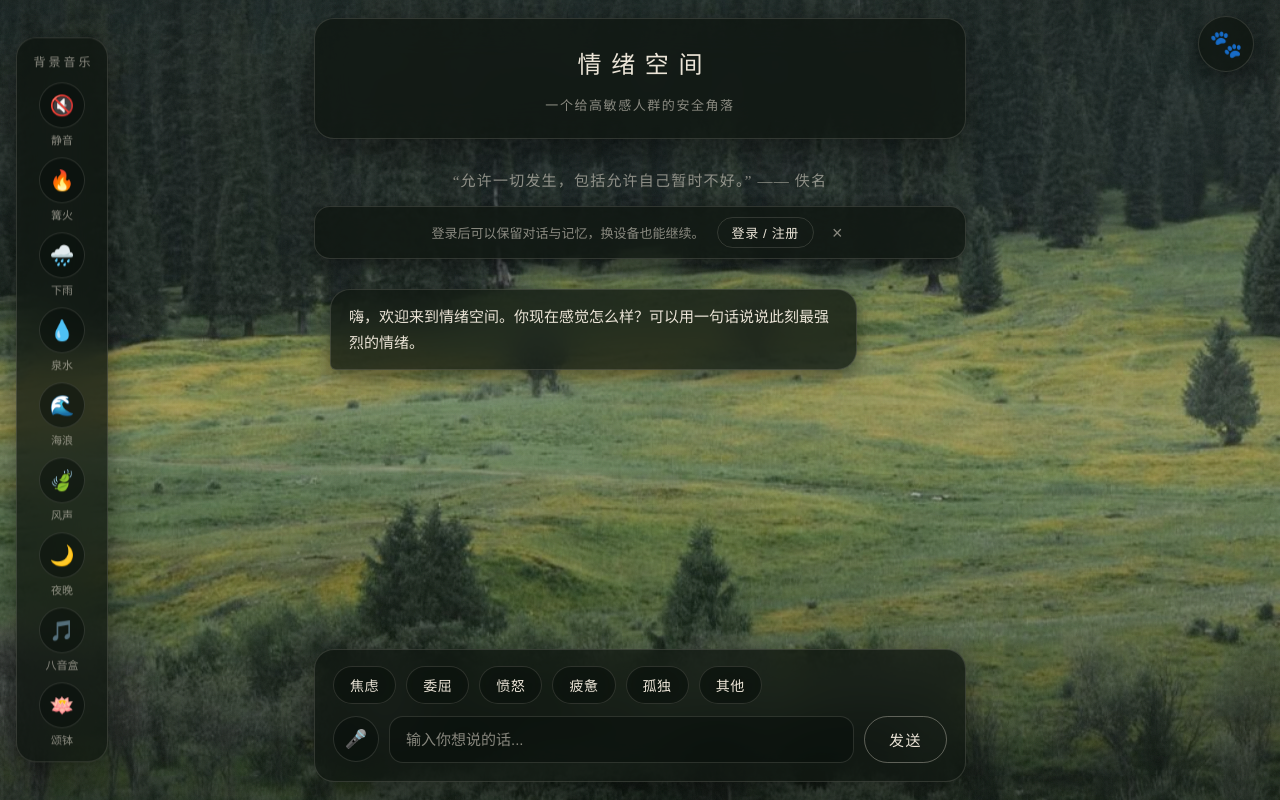
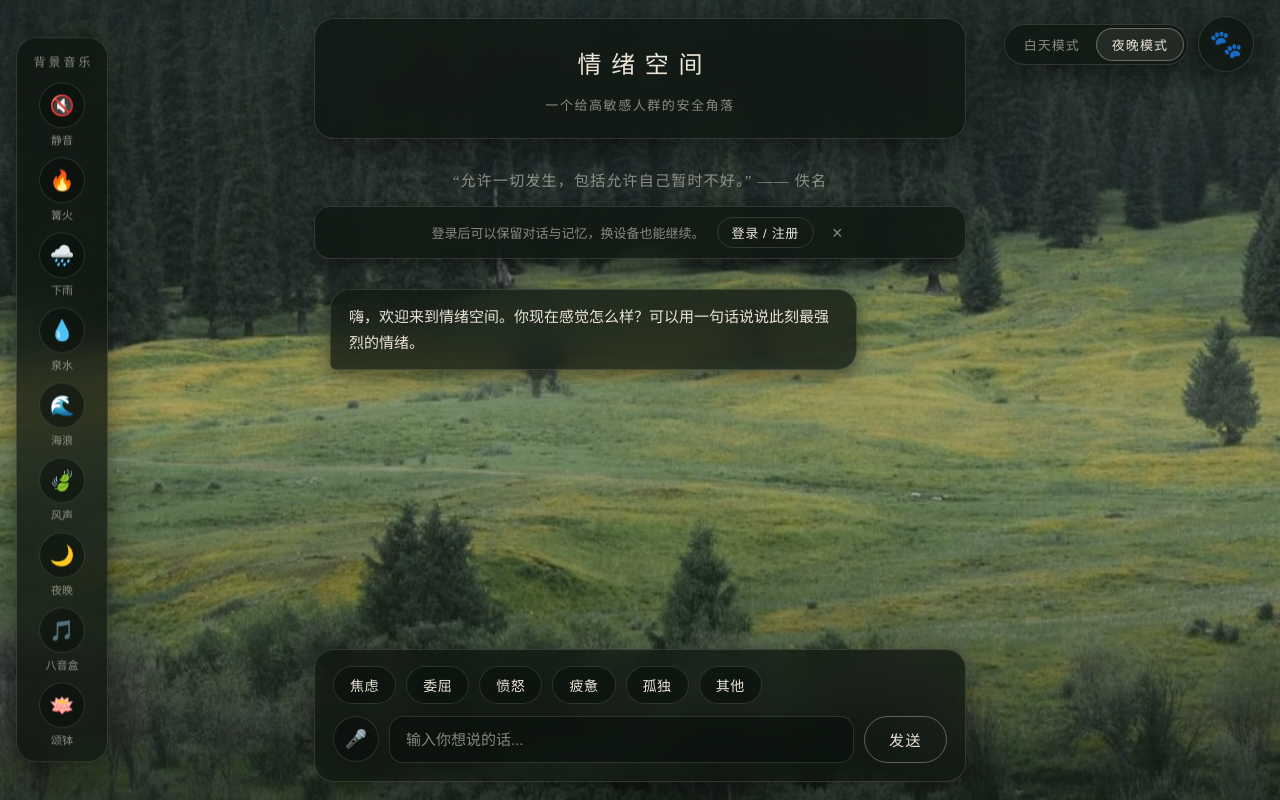
Before and after one commit to Muggle0408/Solace, a website: page public/index.html in a window 1280 px wide. Drawn offline with Linux system fonts and the light colour scheme; no server answers.

Commit message:
feat: 白天/夜晚模式切换改为头像左侧常驻分段按钮
- 头像菜单移除「低刺激浅色模式」项
- 右上角新增胶囊分段按钮：左「白天模式」（浅色）右「夜晚模式」（森林暗色），
  常驻可见，激活段高亮，选择 localStorage 记忆
- 窄屏下按钮自动收窄

```diff
--- a/public/app.js
+++ b/public/app.js
@@ -485,16 +485,28 @@ if (bgmListEl) {
 
 // ---------- 账号系统：右上角动物头像 + 下拉菜单（游客模式不受影响） ----------
 
-// 主题：默认暗夜森林；可切「低刺激浅色模式」，localStorage 记忆
+// 主题：默认暗夜森林；头像左侧分段按钮切换「白天/夜晚」，localStorage 记忆
+function setTheme(light) {
+  document.body.classList.toggle('theme-light', light);
+  localStorage.setItem('solace-theme', light ? 'light' : 'dark');
+  updateThemeToggle();
+}
+
+function updateThemeToggle() {
+  const light = document.body.classList.contains('theme-light');
+  document.querySelectorAll('.theme-opt').forEach((b) =>
+    b.classList.toggle('active', (b.dataset.theme === 'light') === light));
+}
+
 (function applySavedTheme() {
   if (localStorage.getItem('solace-theme') === 'light') document.body.classList.add('theme-light');
+  updateThemeToggle();
 })();
 
-function toggleTheme() {
-  const light = document.body.classList.toggle('theme-light');
-  localStorage.setItem('solace-theme', light ? 'light' : 'dark');
-  updateAuthUI(); // 重新渲染菜单以更新切换项文案
-}
+document.getElementById('themeToggle').addEventListener('click', (e) => {
+  const btn = e.target.closest('.theme-opt');
+  if (btn) setTheme(btn.dataset.theme === 'light');
+});
 
 // 引用语：每次加载随机一句（衬线、奶油白、居中）
 const QUOTES = [
@@ -575,12 +587,6 @@ function renderAccountMenu() {
     items.push({ icon: '👤', label: '账号登录', onClick: openLoginModal });
     items.push({ icon: '✨', label: '新对话', onClick: startNewConversationWithNote });
   }
-  const isLight = document.body.classList.contains('theme-light');
-  items.push({
-    icon: isLight ? '🌙' : '☀️',
-    label: isLight ? '暗夜森林模式' : '低刺激浅色模式',
-    onClick: toggleTheme
-  });
   accountMenu.innerHTML = '';
   items.forEach(({ icon, label, onClick }) => {
     const btn = document.createElement('button');
--- a/public/index.html
+++ b/public/index.html
@@ -4,7 +4,7 @@
   <meta charset="UTF-8">
   <meta name="viewport" content="width=device-width, initial-scale=1.0">
   <title>情绪空间 · 高敏感人群情绪疏导</title>
-  <link rel="stylesheet" href="style.css?v=20261031">
+  <link rel="stylesheet" href="style.css?v=20261032">
 </head>
 <body>
   <!-- 背景：暗夜森林（色阶渐变 + 多层树影 + 雾带 + 暗角）；噪点空气感层 -->
@@ -52,9 +52,15 @@
     </div>
   </div>
 
-  <!-- 右上角：账号动物头像，点击展开账号菜单 -->
+  <!-- 右上角：白天/夜晚模式切换 + 账号动物头像，点击头像展开账号菜单 -->
   <div class="account-area">
-    <button id="avatarBtn" class="avatar-btn" title="账号">🐾</button>
+    <div class="account-top">
+      <div class="theme-toggle" id="themeToggle" role="group" aria-label="页面模式切换">
+        <button type="button" class="theme-opt" data-theme="light">白天模式</button>
+        <button type="button" class="theme-opt active" data-theme="dark">夜晚模式</button>
+      </div>
+      <button id="avatarBtn" class="avatar-btn" title="账号">🐾</button>
+    </div>
     <div class="account-menu hidden" id="accountMenu" role="menu"></div>
   </div>
 
@@ -117,6 +123,6 @@
     </div>
   </div>
 
-  <script src="app.js?v=20261031"></script>
+  <script src="app.js?v=20261032"></script>
 </body>
 </html>
--- a/public/style.css
+++ b/public/style.css
@@ -722,6 +722,46 @@ body.theme-light .form-submit:hover { background: #3d5680; }
   gap: 8px;
 }
 
+.account-top {
+  display: flex;
+  align-items: center;
+  gap: 10px;
+}
+
+/* 白天 / 夜晚 模式分段切换（常驻可见） */
+.theme-toggle {
+  display: flex;
+  background: var(--bg-card);
+  backdrop-filter: blur(18px);
+  -webkit-backdrop-filter: blur(18px);
+  border: 1px solid var(--border);
+  border-radius: 999px;
+  padding: 3px;
+  box-shadow: 0 8px 24px var(--shadow);
+}
+
+.theme-opt {
+  border: none;
+  background: transparent;
+  color: var(--text-dim);
+  padding: 7px 16px;
+  border-radius: 999px;
+  font-size: 13px;
+  font-weight: 300;
+  letter-spacing: 0.08em;
+  cursor: pointer;
+  transition: all .3s ease;
+  white-space: nowrap;
+}
+
+.theme-opt:hover { color: var(--text); }
+
+.theme-opt.active {
+  background: var(--hover-fill);
+  color: var(--text);
+  box-shadow: inset 0 0 0 1px var(--border-strong);
+}
+
 .avatar-btn {
   width: 56px;
   height: 56px;
@@ -854,6 +894,9 @@ body.theme-light .form-submit:hover { background: #3d5680; }
 @media (max-width: 480px) {
   .icon-btn { width: 42px; height: 42px; font-size: 16px; }
   .header h1 { font-size: 20px; }
+  .theme-opt { padding: 6px 10px; font-size: 12px; }
+  .avatar-btn { width: 48px; height: 48px; font-size: 23px; }
+  .account-area { right: 12px; top: 12px; }
 }
 
 /* ---------- 动效降级 ---------- */
```
